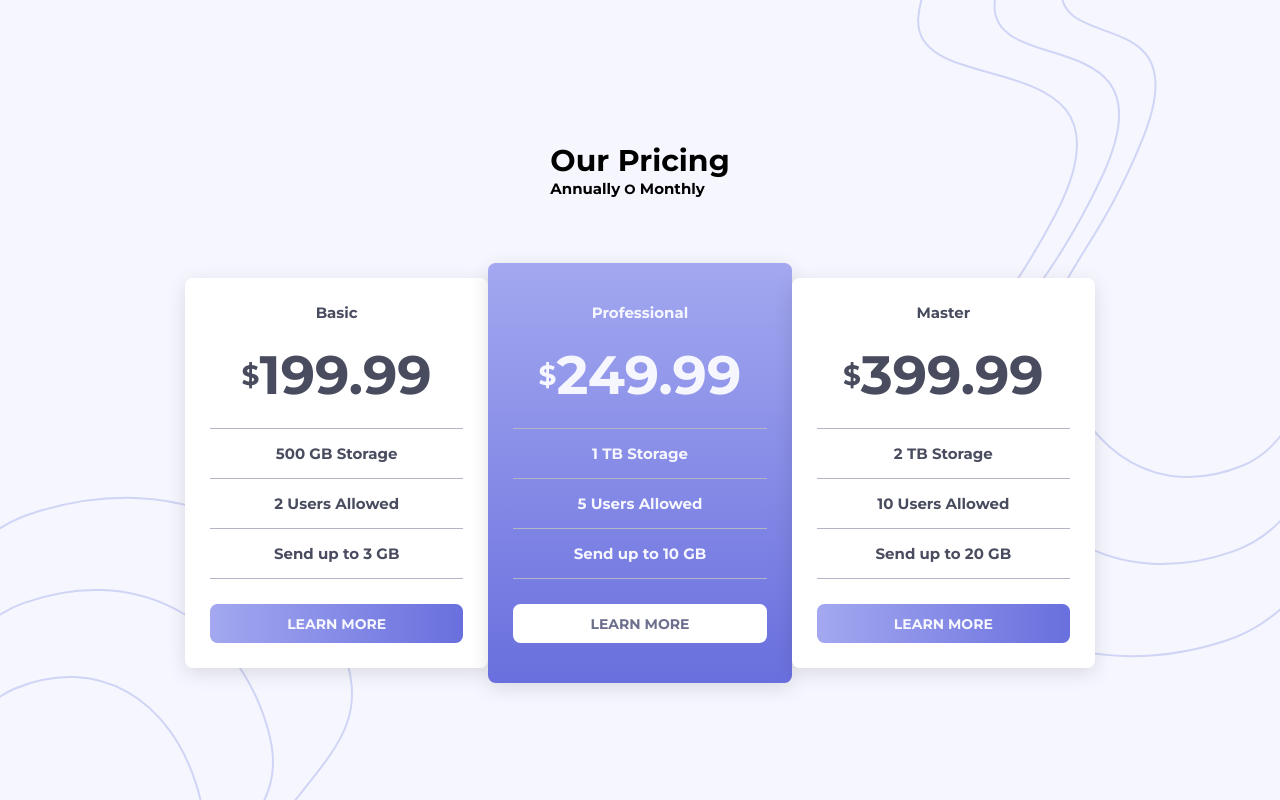
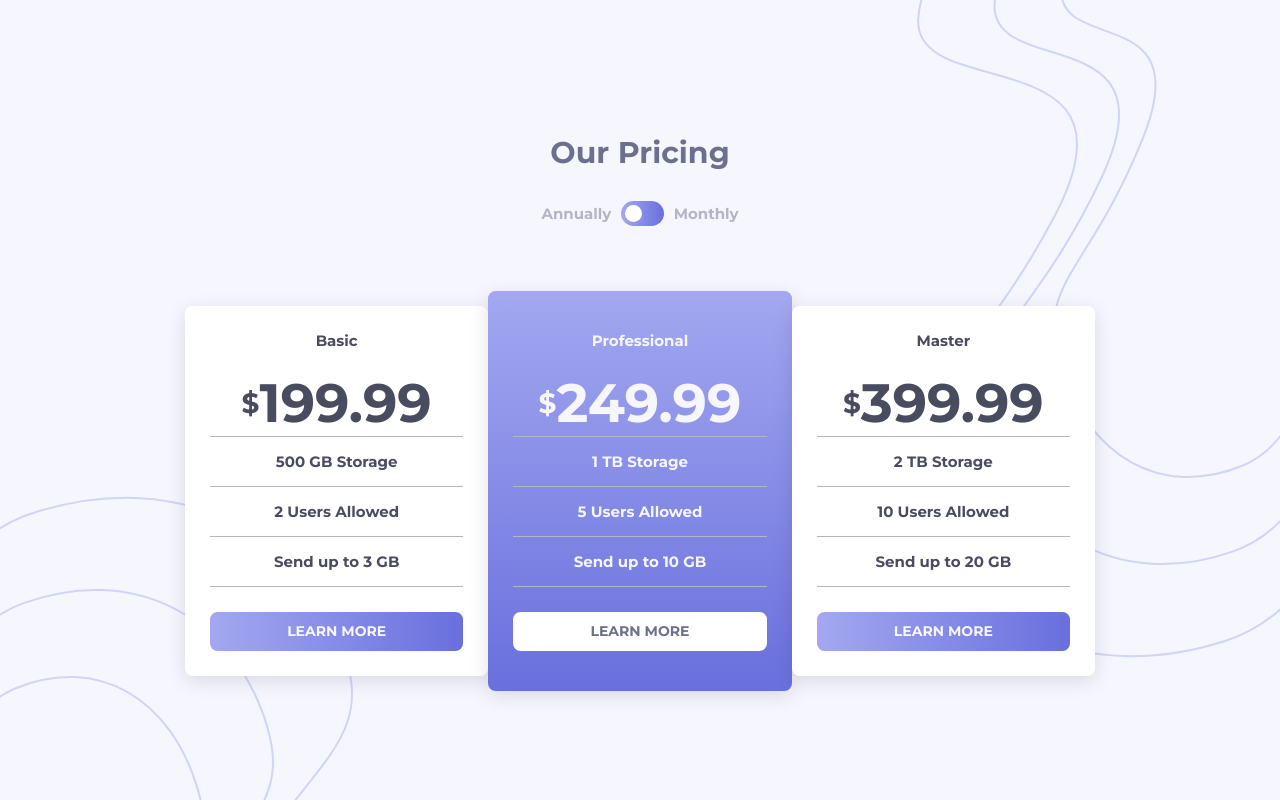
Before and after one commit to ConradMcGrifter/pricing-component-with-toggle, a plain HTML site: page index.html in a window 1280 px wide. Drawn offline with Linux system fonts and the light colour scheme.

Commit message:
finishing the price toggle
going to work on the hover states for the buttons next then im pretty much done

```diff
--- a/index.html
+++ b/index.html
@@ -19,18 +19,25 @@
             <header class="pricing-header">
                 <h1 class="pricing-h1">Our Pricing</h1>
                 <div class="price-toggle--wrap">
-                    <label for="price-toggle">Annually</label>
-                    <button id="price-toggle">O</button>
-                    <label for="price-toggle">Monthly</label>
+                    <label class="annualLabel" for="price-toggle"
+                        >Annually</label
+                    >
+                    <button id="price-toggle">
+                        <span class="circle"></span>
+                    </button>
+                    <label class="monthlyLabel" for="price-toggle"
+                        >Monthly</label
+                    >
                 </div>
             </header>
             <div class="pricing-cards--container">
                 <!-- basic price card -->
                 <div class="pricing-card">
                     <h2 class="pricePlan">Basic</h2>
-                    <h3 class="price">
-                        <span class="dollarSign">$</span>199.99
-                    </h3>
+                    <div class="price--wrap">
+                        <span class="dollarSign">$</span>
+                        <h3 class="price">199.99</h3>
+                    </div>
                     <ul class="planInfo--wrap">
                         <li class="info">500 GB Storage</li>
                         <li class="info">2 Users Allowed</li>
@@ -41,9 +48,10 @@
                 <!-- professional price card -->
                 <div class="pricing-card -big -gradientBG">
                     <h2 class="pricePlan">Professional</h2>
-                    <h3 class="price">
-                        <span class="dollarSign">$</span>249.99
-                    </h3>
+                    <div class="price--wrap">
+                        <span class="dollarSign">$</span>
+                        <h3 class="price">249.99</h3>
+                    </div>
                     <ul class="planInfo--wrap">
                         <li class="info">1 TB Storage</li>
                         <li class="info">5 Users Allowed</li>
@@ -54,9 +62,10 @@
                 <!-- master price card -->
                 <div class="pricing-card">
                     <h2 class="pricePlan">Master</h2>
-                    <h3 class="price">
-                        <span class="dollarSign">$</span>399.99
-                    </h3>
+                    <div class="price--wrap">
+                        <span class="dollarSign">$</span>
+                        <h3 class="price">399.99</h3>
+                    </div>
                     <ul class="planInfo--wrap">
                         <li class="info">2 TB Storage</li>
                         <li class="info">10 Users Allowed</li>
@@ -66,5 +75,6 @@
                 </div>
             </div>
         </main>
+        <script src="js/priceToggle.js"></script>
     </body>
 </html>
--- /dev/null
+++ b/js/priceToggle.js
@@ -0,0 +1,38 @@
+const PRICE_TOGGLE = document.getElementById("price-toggle");
+const ANUAL_LABEL = document.querySelector(".annualLabel");
+const MONTHLY_LABEL = document.querySelector(".monthlyLabel");
+const PRICES = document.querySelectorAll(".price");
+
+PRICE_TOGGLE.addEventListener("click", () => {
+    if (PRICE_TOGGLE.style.justifyContent == "flex-end") {
+        PRICE_TOGGLE.style.justifyContent = "flex-start";
+
+        PRICES[0].innerText = "199.99";
+        PRICES[1].innerText = "249.99";
+        PRICES[2].innerText = "399.99";
+    } else {
+        PRICE_TOGGLE.style.justifyContent = "flex-end";
+
+        PRICES[0].innerText = "19.99";
+        PRICES[1].innerText = "24.99";
+        PRICES[2].innerText = "39.99";
+    }
+});
+
+ANUAL_LABEL.addEventListener("click", () => {
+    // set the correct position for the circle element according to the label
+    PRICE_TOGGLE.style.justifyContent = "flex-start";
+
+    // if the circle is in the correct position, --> change the position so that the PRICE_TOGGLE event listener function will keep the circle in the correct place. this makes it so when you click on one of the labels, it doesn't keep toggling the circle. it will remain in place according to which label is clicked
+    if (PRICE_TOGGLE.style.justifyContent == "flex-start") {
+        PRICE_TOGGLE.style.justifyContent = "flex-end";
+    }
+});
+
+MONTHLY_LABEL.addEventListener("click", () => {
+    PRICE_TOGGLE.style.justifyContent = "flex-end";
+
+    if (PRICE_TOGGLE.style.justifyContent == "flex-end") {
+        PRICE_TOGGLE.style.justifyContent = "flex-start";
+    }
+});
--- a/styles/_base.scss
+++ b/styles/_base.scss
@@ -44,3 +44,7 @@ button {
     background: none;
     border: none;
 }
+
+label {
+    cursor: pointer;
+}
--- a/styles/components/_price-card.scss
+++ b/styles/components/_price-card.scss
@@ -22,11 +22,14 @@
         margin-bottom: 2rem;
     }
 
-    > .price {
-        font-size: 5.4rem;
+    .price--wrap {
+        display: flex;
         @include flexCenter;
-        margin-bottom: 2rem;
 
+        > .price {
+            font-size: 5.4rem;
+            @include flexCenter;
+        }
         > .dollarSign {
             font-size: 2.8rem;
         }
--- /dev/null
+++ b/styles/components/_price-toggle.scss
@@ -0,0 +1,31 @@
+.price-toggle--wrap {
+    @include flexCenter;
+
+    #price-toggle {
+        background: $primary-gradient-buttons;
+        min-height: 2rem;
+        min-width: 4.25rem;
+        padding: 0.35rem;
+        border-radius: 999px;
+        display: flex;
+        align-items: center;
+        justify-content: flex-start;
+        cursor: pointer;
+        transition: opacity 0.25s;
+
+        &:hover {
+            opacity: 0.5;
+        }
+
+        .circle {
+            height: 1.75rem;
+            width: 1.75rem;
+            background: white;
+            border-radius: 999px;
+        }
+    }
+    .annualLabel,
+    .monthlyLabel {
+        color: color(neutral-light-grayish-blue);
+    }
+}
--- a/styles/layout/header/_header.scss
+++ b/styles/layout/header/_header.scss
@@ -1,3 +1,13 @@
 .pricing-header {
     padding: 3em;
+
+    .pricing-h1 {
+        color: color(neutral-grayish-blue);
+        text-align: center;
+        margin-bottom: 3rem;
+    }
+
+    #price-toggle {
+        margin: 0 1rem;
+    }
 }
--- a/styles/main.scss
+++ b/styles/main.scss
@@ -1,7 +1,7 @@
 @import url("https://fonts.googleapis.com/css2?family=Montserrat:wght@700&display=swap");
 @import "abstracts/variables", "abstracts/functions", "abstracts/mixins";
 @import "base";
-@import "components/price-card";
+@import "components/price-card", "components/price-toggle";
 @import "layout/main--container";
 @import "layout/header/header";
 @import "layout/cards/pricing-card--container";
```
Also changed, not shown: css/main.css, 1 other file.
